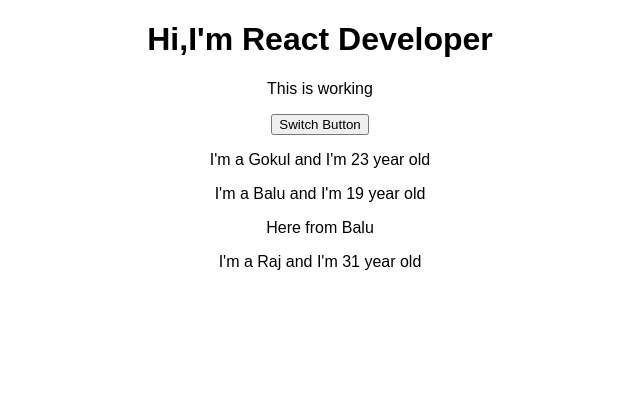
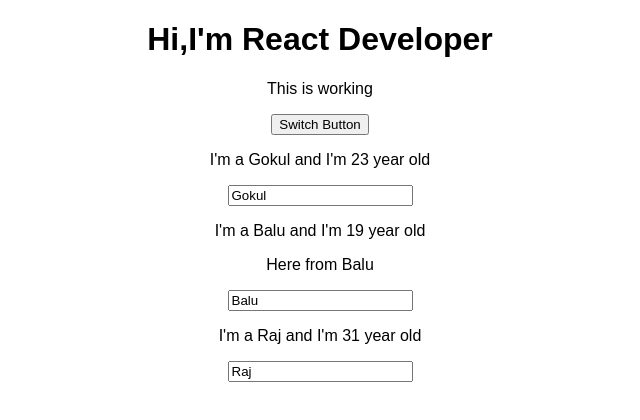
Before and after one commit to gokulravikumar1998/ReactBasics1, a React (Create React App) app in the folder react-guide/: page / in a window 1280 px wide. Shown: the top 420 px of the page, without its empty margins (320-960 px from the left). Built offline with nearby package versions, Linux system fonts and the light colour scheme.

Commit message:
change state based on input in type text

```diff
--- a/react-guide/src/App.js
+++ b/react-guide/src/App.js
@@ -26,6 +26,17 @@
       ]
     })
   }
+
+  nameChangeHandler = (event) => {
+    this.setState({
+      persons:[
+        {name: "GOkul",age: 23},
+        {name: event.target.value , age: 19},
+        {name:"Raj",age: 31}
+      ]
+    })
+
+  }
   render() {
     return (
       <div className="App">
@@ -38,7 +49,8 @@
         <Person
         name={this.state.persons[1].name}
         age={this.state.persons[1].age}
-        click = {this.switchNameHandler.bind(this,'Hex')}>Here from Balu</Person>
+        click = {this.switchNameHandler.bind(this,'Hex')}
+        changed = {this.nameChangeHandler}>Here from Balu</Person>
         <Person
         name={this.state.persons[2].name}
         age={this.state.persons[2].age}/>
--- a/react-guide/src/Person/Person.js
+++ b/react-guide/src/Person/Person.js
@@ -1,10 +1,11 @@
 import React from "react"
 
 const person = (props) =>{
-    return(
+    return (
     <div>
         <p onClick={props.click}>I'm a {props.name} and I'm {props.age} year old</p>
         <p>{props.children}</p>
+        <input type="text" onChange={props.changed} value={props.name}/>
     </div>
     )
 }
```
